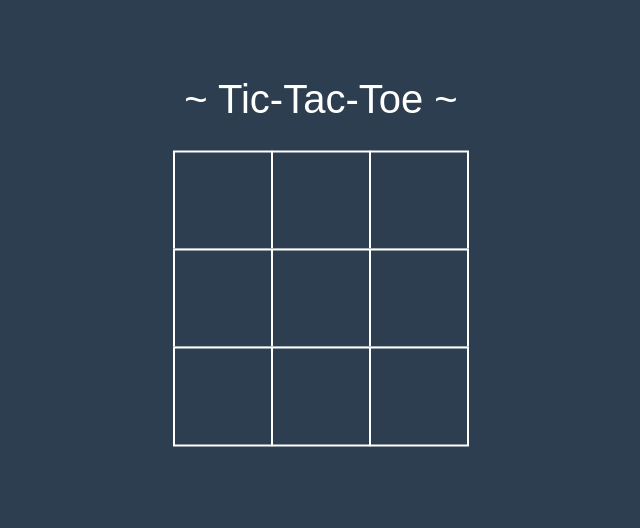
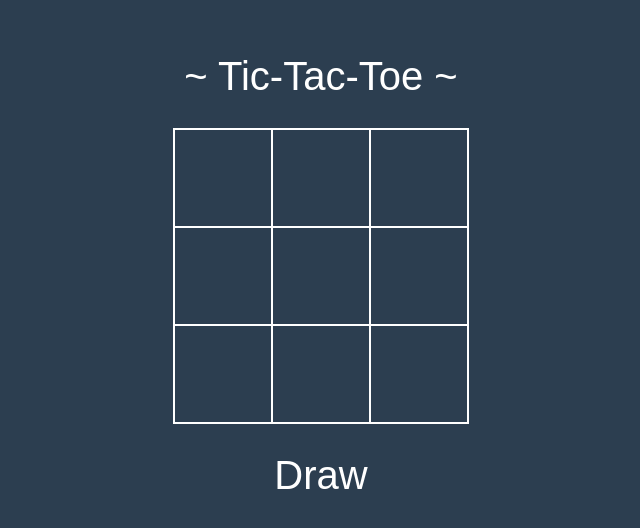
Before and after one commit to paarth17032000/Tic-Tac-Toe, a React (Create React App) app: page / in a window 1280 px wide. Shown: the part 124-652 px from the top of the page, without its empty margins (319-959 px from the left). Built offline with nearby package versions, Linux system fonts and the light colour scheme.

Commit message:
Update game.js

```diff
--- a/src/components/game.js
+++ b/src/components/game.js
@@ -71,6 +71,8 @@ function Winner(squares){
         const [a,b,c] = lines[i];
         if( squares[a] && squares[a] === squares[b] && squares[b] === squares[c])
             return `${squares[a]} wins`;
+        else
+            return `Draw`;
     }
     return null;
 }
```
